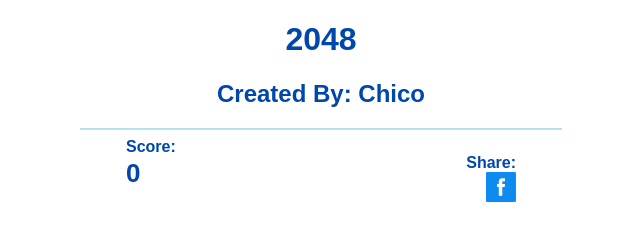
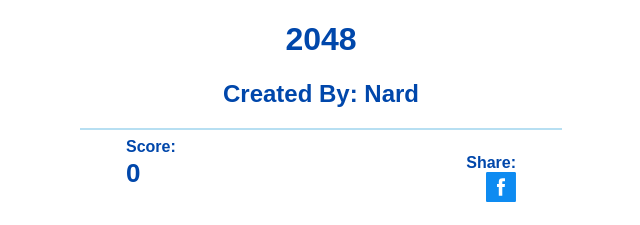
Before and after one commit to CafeChico/js-game-ict, a plain HTML site: page index.html in a window 1280 px wide. Shown: the top 225 px of the page, 319-959 px from the left. Drawn offline with Linux system fonts and the light colour scheme.

Commit message:
changed creator name

```diff
--- a/index.html
+++ b/index.html
@@ -23,7 +23,7 @@
 
 		<div class="container">
 			<h1>2048</h1>
-			<h2>Created By: Chico </h2>
+			<h2>Created By: Nard </h2>
 			<hr id="top-line">
 
 			<div class="header-container">
```
